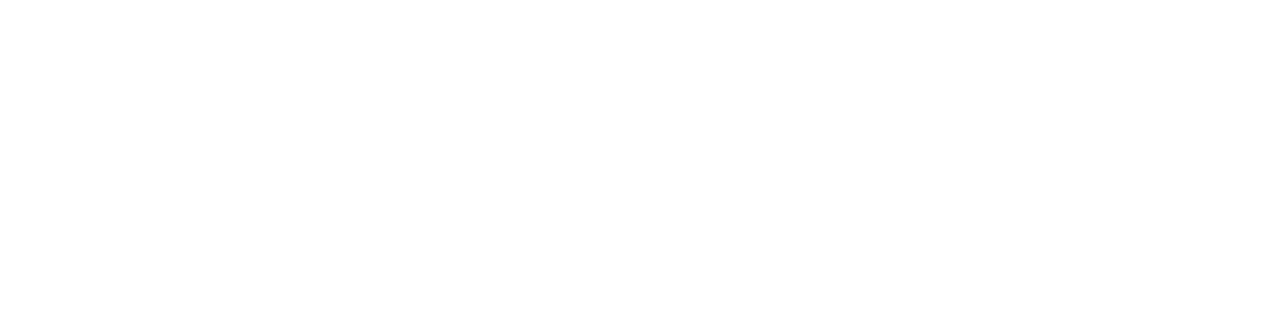
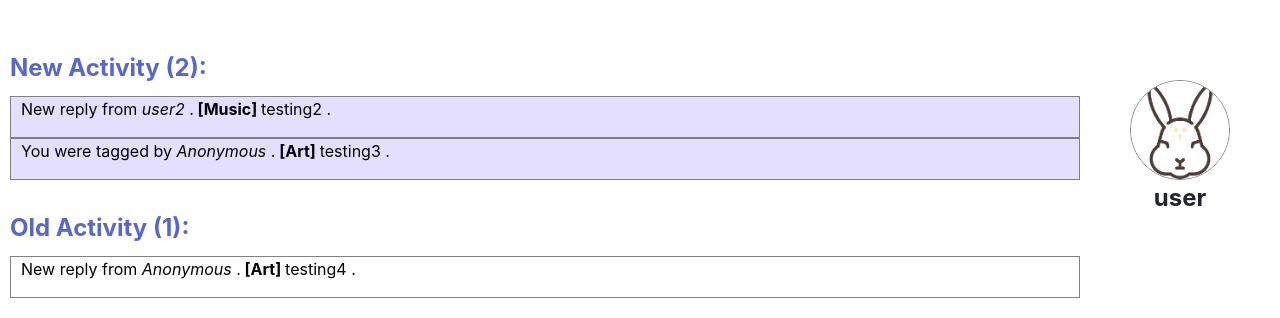
Before and after one commit to steffy-lo/rhizone, a React (Create React App) app in the folder the_rhizone/: page /inbox in a window 1280 px wide. Shown: the top 318 px of the page. Built offline with nearby package versions, Linux system fonts and the light colour scheme.

Commit message:
Adding in inbox support: - testing data located at bottom of Inbox/index.js - supports transition of new and old activity - supports jumping to single threaded view - sample image located at inbox/images

```diff
--- a/the_rhizone/src/Mainpage.css
+++ b/the_rhizone/src/Mainpage.css
@@ -26,6 +26,13 @@ position: absolute;
   border: 1px;
 }
 
+.LinkMeInbox {
+position: absolute;
+  top: 10px;
+  right: 130px;
+  border: 1px;
+}
+
 .preview {
 	overflow: hidden;
    display: -webkit-box;
--- a/the_rhizone/src/Mainpage.js
+++ b/the_rhizone/src/Mainpage.js
@@ -43,6 +43,7 @@ class Mainpage extends React.Component {
 
 			<div className = "LinkMeLogin" ><Link to="/login">Login</Link></div>
 			<div className = "ZeldaMeAccount" ><Link to="/settings">Account</Link></div>
+			<div className = "LinkMeInbox" ><Link to="/inbox">Inbox</Link></div>
 
 			<div className = "currentPost">
 
--- a/the_rhizone/src/components/Inbox/index.js
+++ b/the_rhizone/src/components/Inbox/index.js
@@ -1,13 +1,180 @@
 import React from 'react';
+import { Link } from "react-router-dom";
+import './styles.css';
+
+const inboxType = {
+    REPLY: 'reply',
+    TAG: 'tag'
+};
+
+const actType = {
+    NEW: 'new',
+    OLD: 'old'
+}
 
 class Inbox extends React.Component {
-  render () {
-   return(
-     <div>
+    constructor(props) {
+        super(props);
+        this.state = {
+            userName: inboxData[0].userName,
+            newActivity: inboxData[0].newActivity,
+            oldActivity: inboxData[0].oldActivity
+        }
+    }
 
-     </div>
-   );
-  }
+    // move activity from new to old
+    read(key,type) {
+        // check state if newActivity
+        if (type === actType.OLD) { return; }
+        const idx = key;
+        const act = this.state.newActivity[idx];
+        const a1 = this.state.newActivity.splice(idx,1);
+        const o1 = this.state.oldActivity.splice(0,0,act);
+        this.setState({newActivity:a1, oldActivity:o1});
+    }
+
+    getImagePath(userName) {
+        let imgSrc;
+        for (let user of userData) {
+            if (userName === user.userName)
+            {
+                imgSrc = user.profile;
+                break;
+            }
+        }
+        if (imgSrc === ''){
+            return require('./images/default.png');
+        }
+        return require('./images/' + imgSrc);
+    }
+
+    // render one activity in the list with specs actContent
+    renderOneActivity(actContent, key, type) {
+        // may need to query for thread data later
+        let actThread;
+        for (let thread of threadData) {
+            if (actContent.author === thread.author
+            && actContent.threadID === thread.id)
+            {
+                actThread = thread;
+                break;
+            }
+        }
+
+        if (actThread === null) {
+            console.log("unable to render current activity");
+            console.log(actContent);
+            return;
+        }
+        const typeHeader = (actContent.type === inboxType.REPLY)?
+        'New reply from ': 'You were tagged by ';
+
+        return (
+            <div className='activity' key={key} type={type}>
+                <Link className='activity-link' to={"./../Thread"}
+                    onClick={ () => this.read(key,type)}>
+                <p>
+                    <span className='actheader'> {typeHeader} </span>
+                    <span className='actauthor'> {actThread.content.name} </span>
+                    .
+                    <span className='actgenre'> [{actThread.content.genre}] </span>
+                    <span className='acttitle'> {actThread.content.title} </span>
+                    .
+                </p>
+                </Link>
+            </div>
+        );
+    }
+
+    render() {
+        return(
+            <div>
+                <div id='user'>
+                    <div className='profileicon'>
+                        <img src={this.getImagePath(this.state.userName)} alt=""/>
+                    </div>
+                    <span className='username'>{this.state.userName} </span>
+                </div>
+                <div id="newactivity">
+                    <div className='actcollection'> New Activity ({this.state.newActivity.length}): </div>
+                    {this.state.newActivity.map((d,key) =>
+                        this.renderOneActivity(d,key, actType.NEW))}
+                </div>
+                <div id="oldactivity">
+                    <div className='actcollection'> Old Activity ({this.state.oldActivity.length}): </div>
+                    {this.state.oldActivity.map((d,key) =>
+                        this.renderOneActivity(d,key, actType.OLD))}
+                </div>
+            </div>
+        );
+    }
 }
 
+// Hard-coded data bellow
+const inboxData = [
+    {
+        userName:'user',
+        newActivity: [
+            {type: "reply", author:'user2', threadID: 0},
+            {type: "tag", author:'user2',threadID: 1}
+        ],
+        oldActivity: [
+            {type: "reply", author:'user2', threadID: 2}
+        ]
+    }
+]
+
+const userData = [
+    {userName:'user', password:'user', isAdmin: false, profile:'user.png'},
+    {userName:'user2', password:'user2', isAdmin: false, profile:''},
+    {userName:'admin', password:'admin', isAdmin: true, profile:''}
+]
+
+const threadData = [
+    {author:'user', id:0,
+        parent:{},
+        content:{
+            name: 'Anonymous',
+            genre: 'Film',
+            title: "testing1",
+            content: "",
+            image: "",
+            tag: []
+        }
+    },
+    {author:'user2', id:0,
+        parent:{author:'user', id:0},
+        content:{
+            name: 'user2',
+            genre: 'Music',
+            title: "testing2",
+            content: "",
+            image: "",
+            tag: []
+        }
+    },
+    {author:'user2', id:1,
+            parent:{author:'user', id:0},
+            content:{
+                name: 'Anonymous',
+                genre: 'Art',
+                title: "testing3",
+                content: "",
+                image: "",
+                tag: ["user"]
+            }
+    },
+    {author:'user2', id:2,
+        parent:{},
+        content:{
+            name: 'Anonymous',
+            genre: 'Art',
+            title: "testing4",
+            content: "",
+            image: "",
+            tag: ["user"]
+        }
+    }
+]
+
 export default Inbox;
--- /dev/null
+++ b/the_rhizone/src/components/Inbox/styles.css
@@ -0,0 +1,78 @@
+#homebutton {
+
+}
+
+#user {
+    float: right;
+    margin-top: 30px;
+    margin-right: 50px;
+    text-align: center;
+}
+
+#user .username{
+    font-size: 150%;
+    font-weight: bold;
+}
+
+.profileicon img{
+    border-radius: 50%;
+    border: 1px solid grey;
+    width:100px;
+    height:100px;
+}
+
+#newactivity {
+    margin-top: 50px;
+    margin-left: 10px;
+    margin-right: 200px;
+}
+
+#oldactivity {
+    margin-top: 30px;
+    margin-left: 10px;
+    margin-right: 200px;
+}
+
+.actcollection {
+    font-size: 150%;
+    font-weight: bold;
+    margin-bottom: 10px;
+    color: #5866D1
+}
+
+.activity {
+    border: 1px solid grey;
+}
+
+.activity-link {
+  text-decoration: none;
+  color: black;
+}
+
+.activity-link:hover{
+  text-decoration: none;
+}
+
+#newactivity .activity {
+    background-color: #e4deff;
+}
+
+#oldactivity .activity {
+    background-color: white;
+}
+
+.actheader {
+    margin-left: 10px;
+}
+
+.actauthor {
+    font-style: italic;
+}
+
+.actgenre {
+    font-weight: bold;
+}
+
+.acttitle {
+
+}
```
Also changed, not shown: the_rhizone/src/components/Inbox/images/default.png (added), the_rhizone/src/components/Inbox/images/user.png (added).
